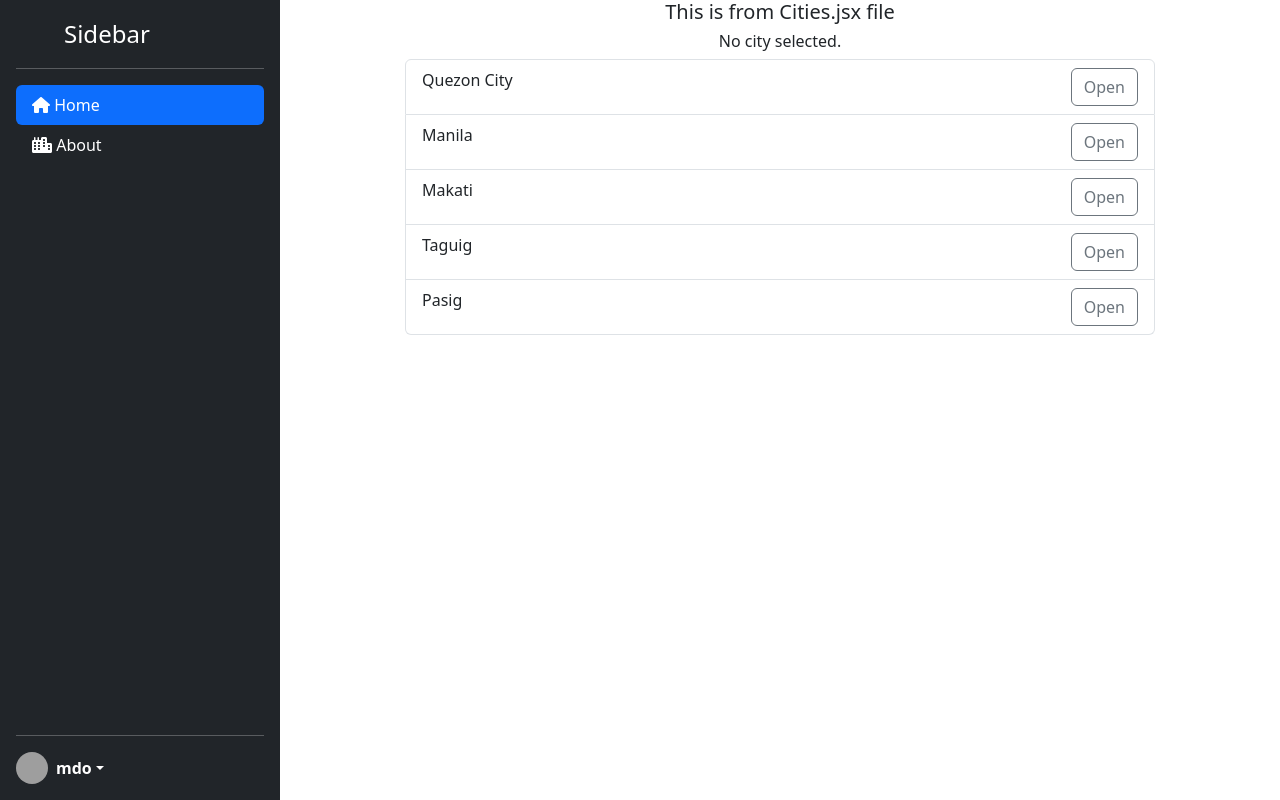
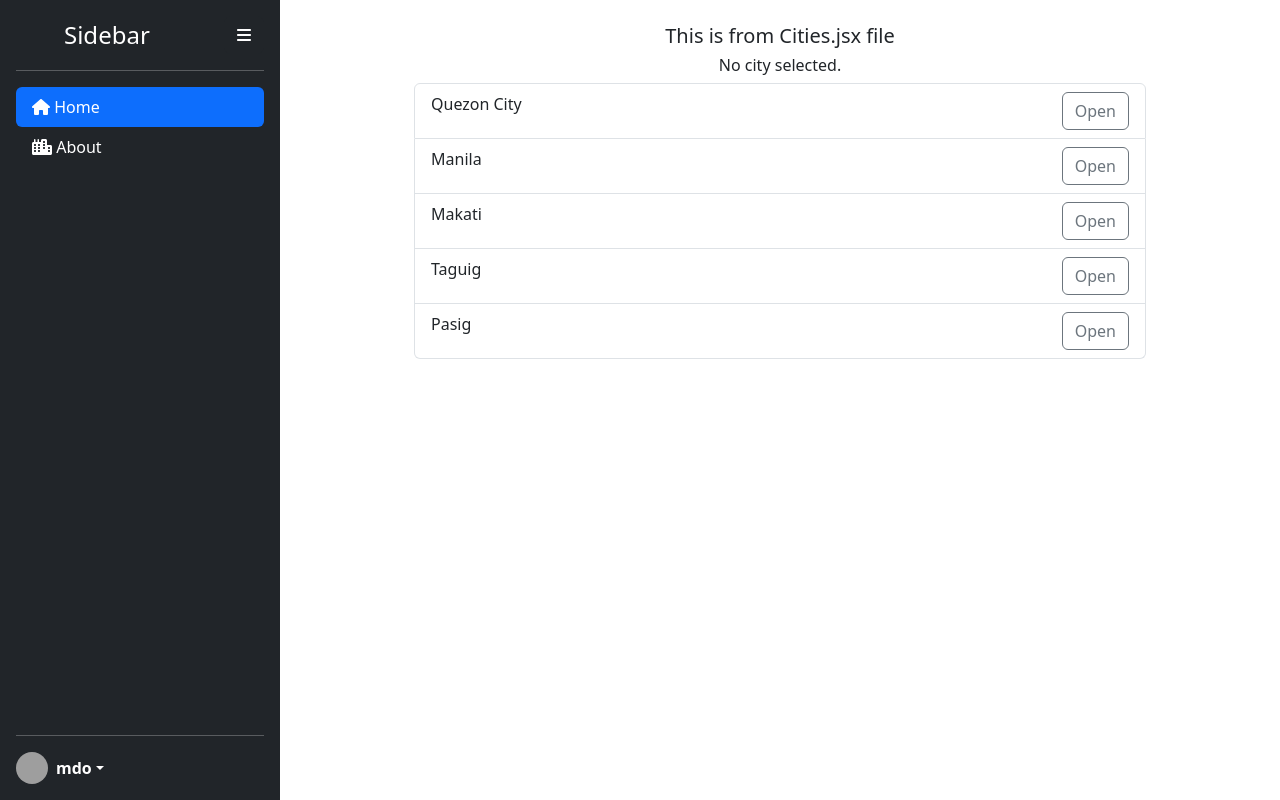
Before and after one commit to kmfd14/emr-vite-reactjs, a React (Vite) app: page / in a window 1280 px wide. Built offline with nearby package versions, Linux system fonts and the light colour scheme; grey boxes are pictures that could not be loaded.

Commit message:
add sidebar collapase and cleanup containers

```diff
--- a/src/components/Cities.jsx
+++ b/src/components/Cities.jsx
@@ -1,14 +1,14 @@
 import { useState } from "react"
 import { useNavigate } from "react-router-dom"
+const cities = [
+  {id: 1, city: 'Quezon City'},
+  {id: 2, city: 'Manila'},
+  {id: 3, city: 'Makati'},
+  {id: 4, city: 'Taguig'},
+  {id: 5, city: 'Pasig'}
+]
 
 const Cities = () => {
-  const cities = [
-    {id: 1, city: 'Quezon City'},
-    {id: 2, city: 'Manila'},
-    {id: 3, city: 'Makati'},
-    {id: 4, city: 'Taguig'},
-    {id: 5, city: 'Pasig'}
-  ]
   const [selectedIndex, setSelectedIndex] = useState(-1)
   const [selectedCity, setSelectedCity] = useState('')
   const navigate = useNavigate()
@@ -25,10 +25,10 @@ const Cities = () => {
 
   return (
     <>
-      <div className="d-flex flex-column align-items-center w-100">
+      <div className="container mt-4">
         <h5 className="text-center">This is from Cities.jsx file</h5>
         <h6 className="text-center">{selectedCity === '' ? 'No city selected.' : selectedCity + ' is selected.'}</h6>
-        <div className="d-flex justify-content-center w-100">
+        <div className="d-flex justify-content-center" style={{width: '100%'}} >
           {cities.length === 0 && <p>No cities to display.</p>}
           <ul className="list-group w-75">
             {cities.map((item, index) => (
--- a/src/components/Sidebar.jsx
+++ b/src/components/Sidebar.jsx
@@ -1,21 +1,34 @@
-import { useState  } from 'react'
+import { useState } from 'react'
 import { Link } from 'react-router-dom'
 import { FontAwesomeIcon } from '@fortawesome/react-fontawesome'
+import { faBars, faHome, faCity } from '@fortawesome/free-solid-svg-icons'
 
 const Sidebar = () => {
   const [activeLink, setActiveLink] = useState('/')
+  const [isMinimized, setIsMinimized] = useState(false)
 
   const handleLinkClick = (path) => {
-    setActiveLink(path);
+    setActiveLink(path)
+  }
+
+  const toggleSidebar = () => {
+    setIsMinimized(!isMinimized)
   }
 
   return (
     <>
-      <div className="d-flex flex-column flex-shrink-0 p-3 text-white bg-dark" style={{ width: '280px', height: '100vh' }}>
-        <a href="/" className="d-flex align-items-center mb-3 mb-md-0 me-md-auto text-white text-decoration-none">
+      <div className={`d-flex flex-column flex-shrink-0 p-3 text-white bg-dark ${isMinimized ? 'sidebar-minimized' : ''}`} style={{ width: isMinimized ? '80px' : '280px', height: '100vh' }}>
+        <div className="d-flex justify-content-between align-items-center mb-3 mb-md-0">
+          {!isMinimized && (
+            <a href="/" className="d-flex align-items-center text-white text-decoration-none">
               <svg className="bi me-2" width="40" height="32"><use xlinkHref="#bootstrap"></use></svg>
               <span className="fs-4">Sidebar</span>
             </a>
+          )}
+          <button className="btn btn-dark" onClick={toggleSidebar}>
+            <FontAwesomeIcon icon={faBars} />
+          </button>
+        </div>
         <hr />
         <ul className="nav nav-pills flex-column mb-auto">
           <li className="nav-item">
@@ -24,7 +37,7 @@ const Sidebar = () => {
               className={`nav-link ${activeLink === '/' ? 'active' : ''} text-white`}
               onClick={() => handleLinkClick('/')}
             >
-              <FontAwesomeIcon icon='fas fa-home'/> Home
+              <FontAwesomeIcon icon={faHome} /> {!isMinimized && 'Home'}
             </Link>
           </li>
           <li className="nav-item">
@@ -33,12 +46,13 @@ const Sidebar = () => {
               className={`nav-link ${activeLink === '/about2' ? 'active' : ''} text-white`}
               onClick={() => handleLinkClick('/about2')}
             >
-              <FontAwesomeIcon icon='fas fa-city'/> About
+              <FontAwesomeIcon icon={faCity} /> {!isMinimized && 'About'}
             </Link>
           </li>
           {/* Other menu items */}
         </ul>
         <hr />
+        {!isMinimized && (
           <div className="dropdown">
             <a href="#" className="d-flex align-items-center text-white text-decoration-none dropdown-toggle" id="dropdownUser1" data-bs-toggle="dropdown" aria-expanded="false">
               <img src="https://github.com/mdo.png" alt="" width="32" height="32" className="rounded-circle me-2" />
@@ -52,6 +66,7 @@ const Sidebar = () => {
               <li><a className="dropdown-item" href="#">Sign out</a></li>
             </ul>
           </div>
+        )}
       </div>
     </>
   )
--- a/src/views/City.jsx
+++ b/src/views/City.jsx
@@ -21,7 +21,7 @@ const CityDetail = () => {
             <p><strong>City Name:</strong> {cityName}</p>
           </div>
         </div>
-        </div>
+      </div>
     </>
   )
 }
```
Lines whose indentation alone changed are shown as unchanged.
